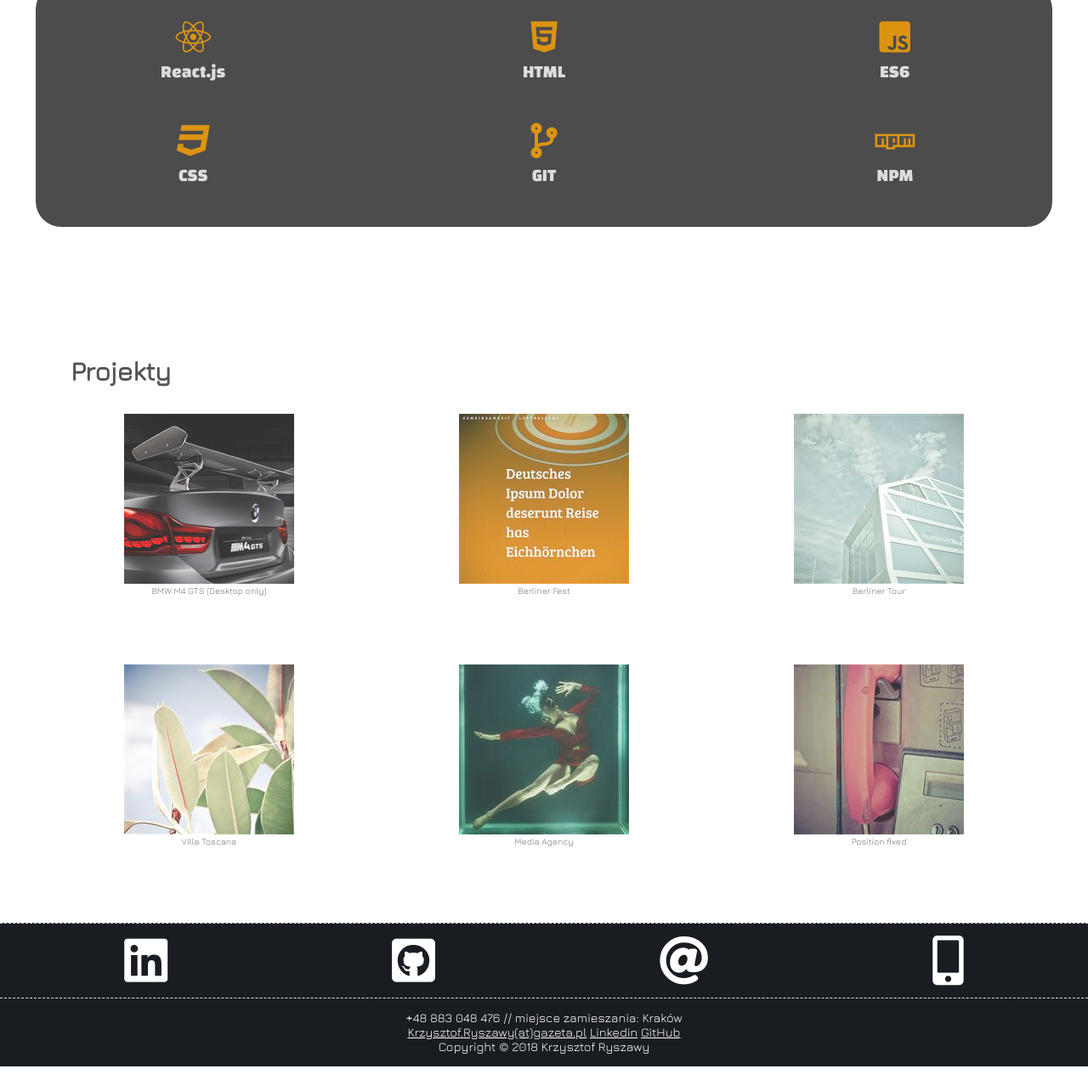
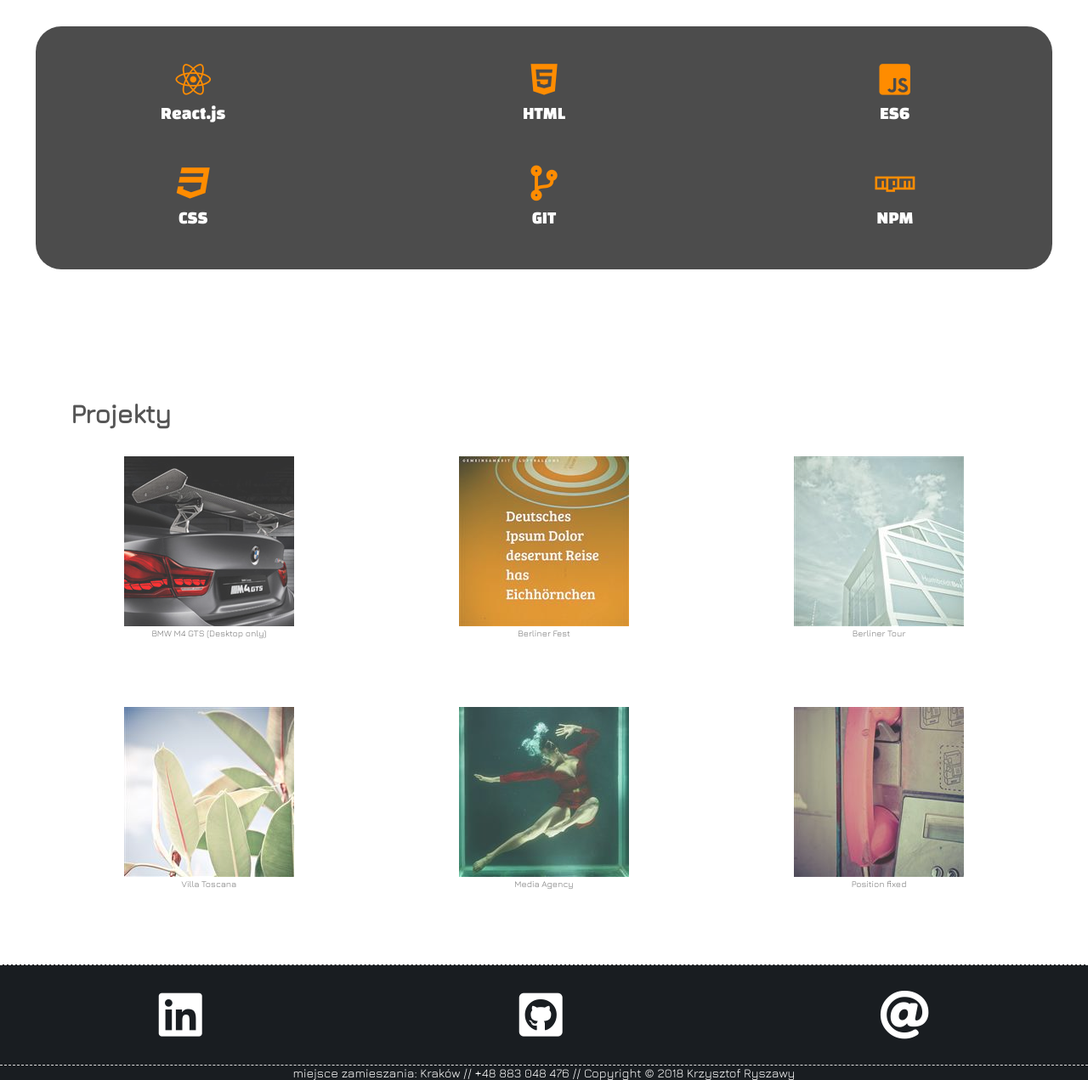
Before and after one commit to krzysztofryszawy/OLD_krzysztofryszawy.github.io, a plain HTML site: page index.html in a window 1280 px wide. Shown: the part 1420-2691 px from the top of the page at 85% size. Drawn offline with nearby package versions, Linux system fonts and the light colour scheme.

Commit message:
mobile styles fix + footer

```diff
--- a/index.html
+++ b/index.html
@@ -33,13 +33,13 @@
 
     <h2>O mnie:</h2>
 
-       <i style="color: orange;" class="fas fa-cogs fa-1x"></i>
+       <i style="color: darkorange;" class="fas fa-cogs fa-2x"></i>
        <p>Mam wieloletnie doświadczenie w branży IT związane z dostarczaniem zaawansowanych Systemów dedykowanych. Były to rozwiązania z obszaru bezpieczeństwa, systemy klasy ERP oraz złożone systemy analityczne SPC dla przemysłu produkcyjnego, przeznaczone do nadzoru nad procesami produkcyjnymi i sterowania nimi. W ramach obowiązków odpowiadałem za analizę potrzeb klientów, nadzór nad projektami wdrożeniowymi oraz ścisłą współpracę z działem programistów.</p>
 
-        <i style="padding-right: 2.5em; color: orange" class="far fa-file-code fa-1x"></i>
+        <i style="padding-right: 2.5em; color: darkorange" class="far fa-file-code fa-2x"></i>
         <p>Chcąc realizować swoje zainteresowania programowaniem, zdecydowałem się na rozszerzenie swoich kompetencji i rozwój związany bezpośrednio z tworzeniem aplikacji webowych, ze szczególnym naciskiem na warstwę graficznego interfejsu użytkownika. Rozpocząłem naukę technologii frontendowych, obecnie kluczowym dla mnie kierunkiem jest dalsza praktyczna nauka biblioteki React.js. Uczestniczę w kursach realizujących ten cel.
         </p>
-        <i style="padding-right: 2.5em; color: orange" class="far fa-handshake fa-1x"></i>
+        <i style="padding-right: 2.5em; color: darkorange" class="far fa-handshake fa-2x"></i>
         <p>Jestem zainteresowany podjęciem pracy, która pozwoli mi rozwijać się w tym kierunku i da mi możliwość codziennego aktywnego używania zdobytej wiedzy. Chcę wykorzystać moje doświadczenie zawodowe i umiejętności zdobyte podczas realizacji wielu projektów, by móc w pełni świadomie i optymalnie uczestniczyć w tworzeniu nowych rozwiązań.
         </p>
     </div>
@@ -53,7 +53,7 @@
 
 
                     <div class="grid-item">
-                        <i style="color: orange" class="fab fa-react fa-2x"></i>React.js
+                        <i style="color: darkorange" class="fab fa-react fa-2x"></i>React.js
 
                     </div>
 
@@ -61,23 +61,23 @@
 
 
                     <div class="grid-item">
-                        <i style="color: orange" class="fab fa-html5 fa-2x"></i>HTML
+                        <i style="color: darkorange" class="fab fa-html5 fa-2x"></i>HTML
                     </div>
 
                     <div class="grid-item">
-                        <i style="color: orange" class="fab fa-js-square fa-2x"></i>ES6
+                        <i style="color: darkorange" class="fab fa-js-square fa-2x"></i>ES6
                     </div>
 
                     <div class="grid-item">
-                        <i style="color: orange" class="fab fa-css3 fa-2x"></i>CSS
+                        <i style="color: darkorange" class="fab fa-css3 fa-2x"></i>CSS
                     </div>
 
                     <div class="grid-item">
-                        <i style="color: orange" class="fas fa-code-branch fa-2x"></i>GIT
+                        <i style="color: darkorange" class="fas fa-code-branch fa-2x"></i>GIT
                     </div>
 
                      <div class="grid-item">
-                        <i style="color: orange" class="fab fa-npm fa-2x"></i>NPM
+                        <i style="color: darkorange" class="fab fa-npm fa-2x"></i>NPM
                     </div>
 
                 </div>
@@ -179,30 +179,28 @@
 
 
 
-        <div class="footer">
+        <div   class="footer">
+            <div  class="footer-item">
+                <a href="https://www.linkedin.com/in/ryszawy/"><i class="fab fa-linkedin fa-4x "></i></a>
+            </div>
+
             <div class="footer-item">
-                <i class="fab fa-linkedin fa-4x "></i>
+                            <a href="https://github.com/krzysztofryszawy"><i class="fab fa-github-square fa-4x"></i></a><br>
             </div>
+
             <div class="footer-item">
-                <i class="fab fa-github-square fa-4x"></i>
+                            <a href="mailto:Krzysztof.Ryszawy@gazeta.pl"><i class="fas fa-at fa-4x"></i></a>
             </div>
-            <div class="footer-item">
-                <i class="fas fa-at fa-4x"></i>
-            </div>
-            <div class="footer-item">
-                <i class="fas fa-mobile-alt fa-4x"></i>
-            </div>
+
+
         </div>
 
 
 
   <div class="footer" >
         <section >
-            +48 883 048 476 //
-            miejsce zamieszania: Kraków <br>
-            <a href="mailto:Krzysztof.Ryszawy@gazeta.pl">Krzysztof.Ryszawy(at)gazeta.pl</a>
-            <a href="https://www.linkedin.com/in/ryszawy/">Linkedin</a>
-            <a href="https://github.com/krzysztofryszawy">GitHub</a><br>
+
+            miejsce zamieszania: Kraków // +48 883 048 476 //
             Copyright © 2018 Krzysztof Ryszawy
         </section>
    </div>
--- a/style.css
+++ b/style.css
@@ -74,7 +74,7 @@ nav li {
 }
 
 nav li:hover {
-    background-color: orange;
+    background-color: darkorange;
 }
 
 li.logo {
@@ -149,17 +149,19 @@ nav a {
 .grid-item {
     font-size: .5em;
 /*    background-color: ghostwhite;*/
-    opacity: .8;
 /*    border: 1px dashed lightgray;*/
     display: flex;
     flex-flow: column;
     align-items: center;
-    transition: .5s cubic-bezier(0.68, 0, 0.27, 1.55);
+    transition: .3s ease-in;
+/*    transition: .5s cubic-bezier(0.68, 0, 0.27, 1.55);*/
     color: white;
 }
 
 .grid-item:hover {
-    transform: rotateZ(-360deg) ;
+
+    transform: rotateY(-360deg) ;
+
 }
 
 
@@ -182,17 +184,17 @@ nav a {
     margin: 0em;
     padding: .5em;
     transition: .2s cubic-bezier(0.68, 0, 0.27, 1.55);
-
 }
 
 
 .grid-prj-item:hover {
+opacity: 1;
 /*    transform: scale(1.05);*/
         border: 1px dashed lightgray;
 }
 
 .footer {
-    padding: 1em;
+/*    padding: 1em;*/
     font-size: .7em;
     text-align: center;
     box-shadow: none;
@@ -202,14 +204,18 @@ nav a {
     text-decoration: none;
     display: flex;
     flex-flow: row;
-    align-items:center;
+/*    align-items:center;*/
     justify-content: space-around;
 
 }
 
+.footer-item {
+    padding: 2em;
+    cursor: pointer;
+}
+
 .footer-item:hover {
-    color: blue;
-    cursor: pointer;
+    background-color: darkorange;
 }
 
 a:link {
@@ -233,4 +239,8 @@ a:active {
 @media (max-width: 760px) {
     .container { grid-auto-flow: row; grid-template-columns: 1fr 1fr }
     .prj-container {grid-template-columns: 1fr 1fr}
+    html {font-size: 2em; font-weight: 200; }
+    .wrapper {padding: 1em;}
 }
+
+}
```
